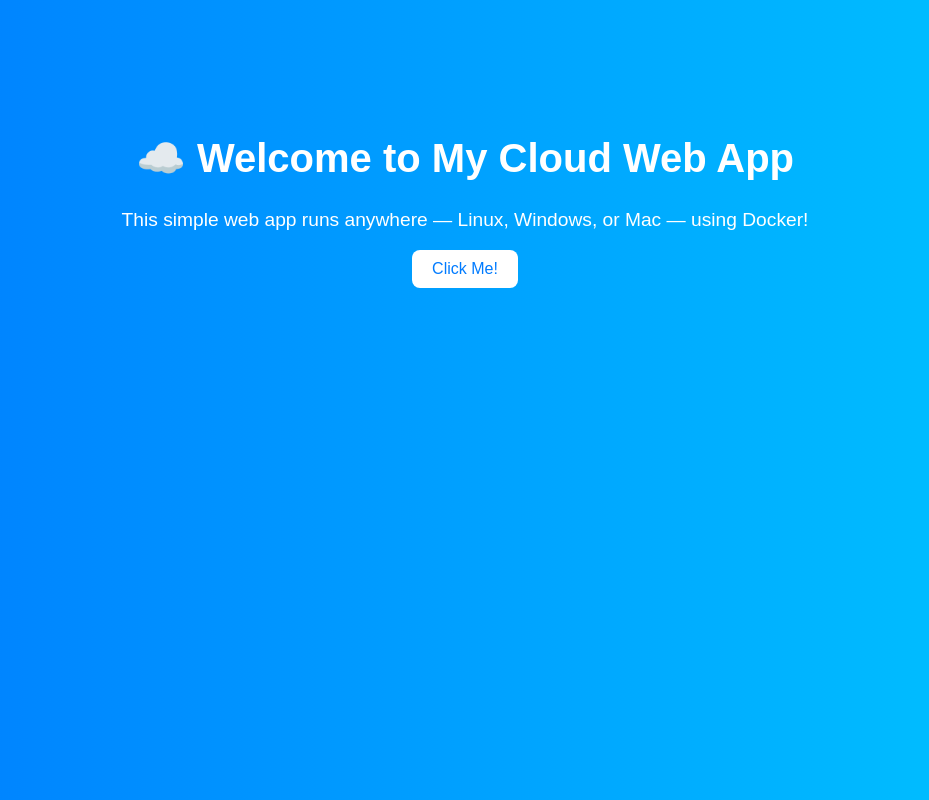
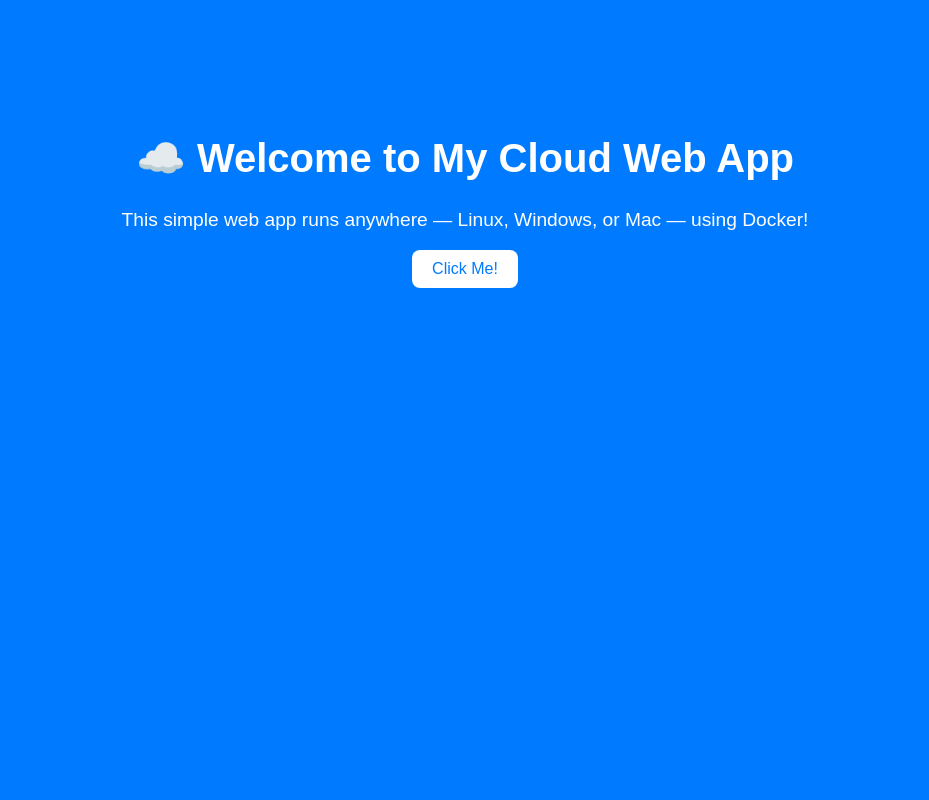
Before and after one commit to Trid3nz/Hello_world, a plain HTML site: page index.html in a window 1280 px wide. Shown: the whole page, without its empty margins (175-1104 px from the left). Drawn offline with Linux system fonts and the light colour scheme.

Commit message:
cuma ubah warna

```diff
--- a/index.html
+++ b/index.html
@@ -8,7 +8,7 @@
     <style>
         body {
             font-family: Arial, sans-serif;
-            background: linear-gradient(to right, #007BFF, #00C6FF);
+            background: #007BFF;
             color: white;
             text-align: center;
             padding-top: 100px;
```
